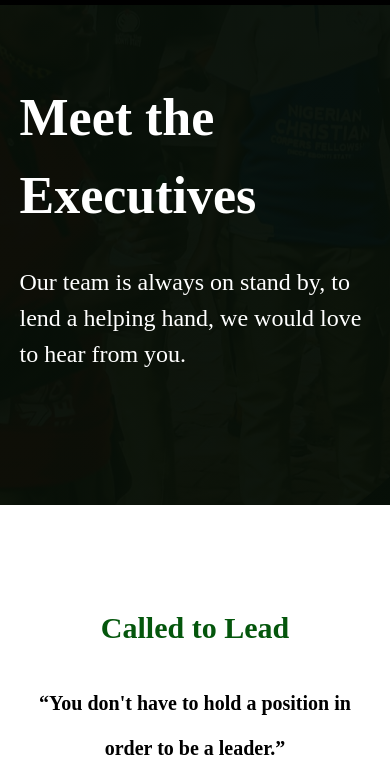
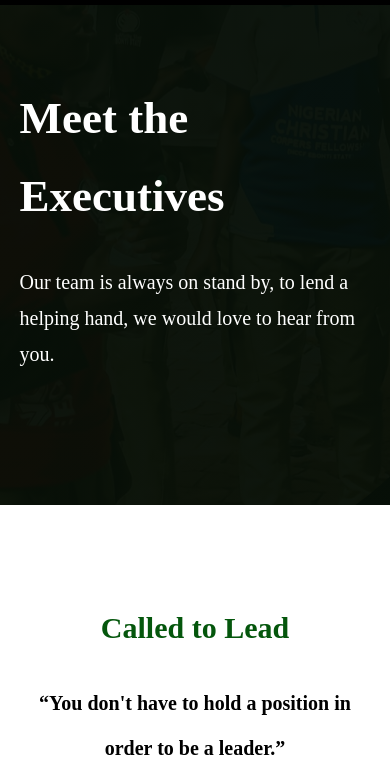
Before and after one commit to nccfrivers/nccfrivers_front_dev, a plain HTML site: page executive.html in a window 390 px wide. Shown: the part 55-834 px from the top of the page. Drawn offline with Linux system fonts and the light colour scheme.

Commit message:
second commit

```diff
--- a/style/executive.css
+++ b/style/executive.css
@@ -102,20 +102,17 @@
         padding: 6px 0px 25px;
     }
 }
-
 @media only screen and (max-width: 925px) {
     .leaders .excecutive_details .user .details {
         width: 100%;
         max-width: 180px;
     }
 }
-
 @media only screen and (max-width: 920px) {
     .leaders .excecutive_details .user .details .detail {
         padding: 6px 10px 15px 0px;
     }
 }
-
 @media only screen and (max-width: 880px) {
     .leaders .excecutive_details {
         justify-content: center;
@@ -137,6 +134,12 @@
         font-size: 30px;
     }
     .leaders .heading p {
+        font-size: 20px;
+    }
+    .home .content h1 {
+        font-size: 45px;
+    }
+    .home .content p {
         font-size: 20px;
     }
 }
```
